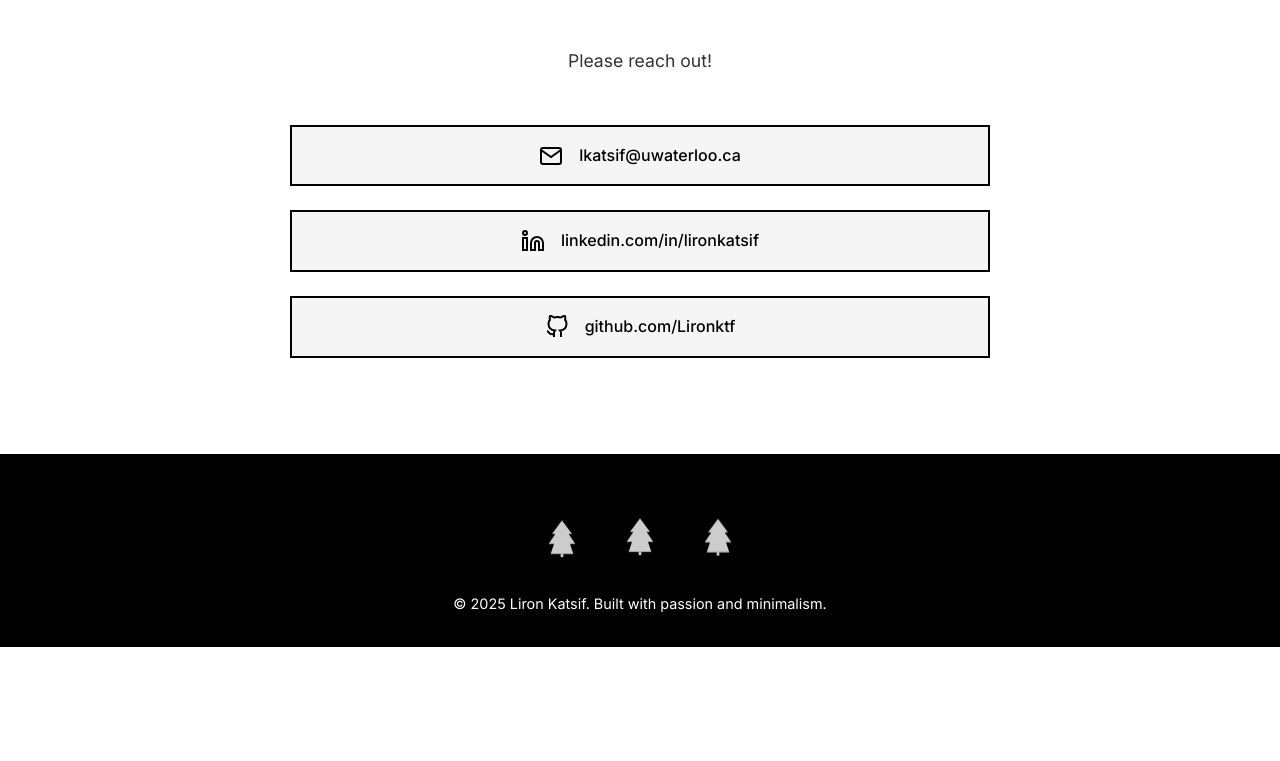
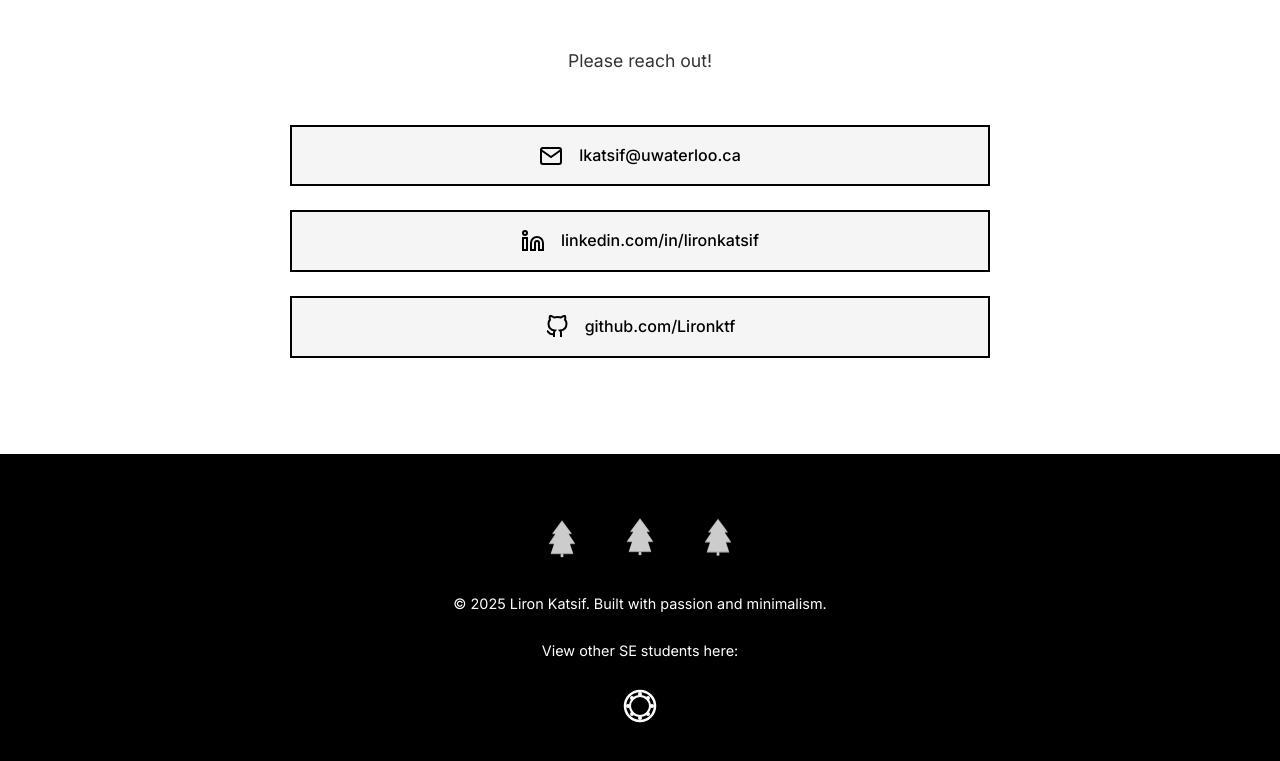
Before and after one commit to Lironktf/Portfolio-Website, a plain HTML site: page index.html in a window 1280 px wide. Shown: the part 6136-6897 px from the top of the page. Before the commit the page ends 6783 px from the top, so only its background shows below. Drawn offline with Linux system fonts and the light colour scheme.

Commit message:
add refrence to webring

```diff
--- a/index.html
+++ b/index.html
@@ -544,6 +544,21 @@
         </div>
         <div class="container">
             <p>&copy; 2025 Liron Katsif. Built with passion and minimalism.</p>
+            <p>View other SE students here:</p>
+            <a href="https://se-webring.xyz/" target="_blank" class="webring-link" aria-label="Software Engineering Webring">
+                <svg class="ring-icon" width="40" height="40" viewBox="0 0 40 40">
+                    <circle cx="20" cy="20" r="15" fill="none" stroke="#fff" stroke-width="2.5"/>
+                    <circle cx="20" cy="20" r="10" fill="none" stroke="#fff" stroke-width="2"/>
+                    <circle cx="20" cy="8" r="2" fill="#fff"/>
+                    <circle cx="28" cy="12" r="2" fill="#fff"/>
+                    <circle cx="32" cy="20" r="2" fill="#fff"/>
+                    <circle cx="28" cy="28" r="2" fill="#fff"/>
+                    <circle cx="20" cy="32" r="2" fill="#fff"/>
+                    <circle cx="12" cy="28" r="2" fill="#fff"/>
+                    <circle cx="8" cy="20" r="2" fill="#fff"/>
+                    <circle cx="12" cy="12" r="2" fill="#fff"/>
+                </svg>
+            </a>
         </div>
     </footer>
 
--- a/styles.css
+++ b/styles.css
@@ -657,6 +657,27 @@ body {
 
 .footer p {
     font-size: 0.9rem;
+    margin-bottom: 1.5rem;
+}
+
+.webring-link {
+    display: inline-block;
+    transition: var(--transition);
+}
+
+.webring-link:hover {
+    transform: translateY(-3px);
+}
+
+.ring-icon {
+    display: block;
+    transition: var(--transition);
+    filter: drop-shadow(0 0 0 transparent);
+}
+
+.webring-link:hover .ring-icon {
+    transform: rotate(180deg);
+    filter: drop-shadow(0 0 10px rgba(255, 255, 255, 0.8));
 }
 
 /* ==================== RESPONSIVE DESIGN ==================== */
```
